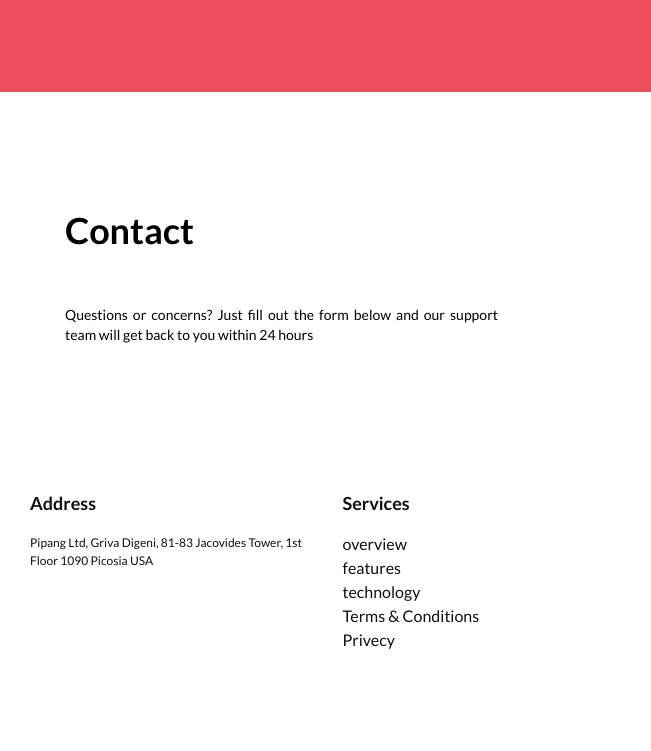
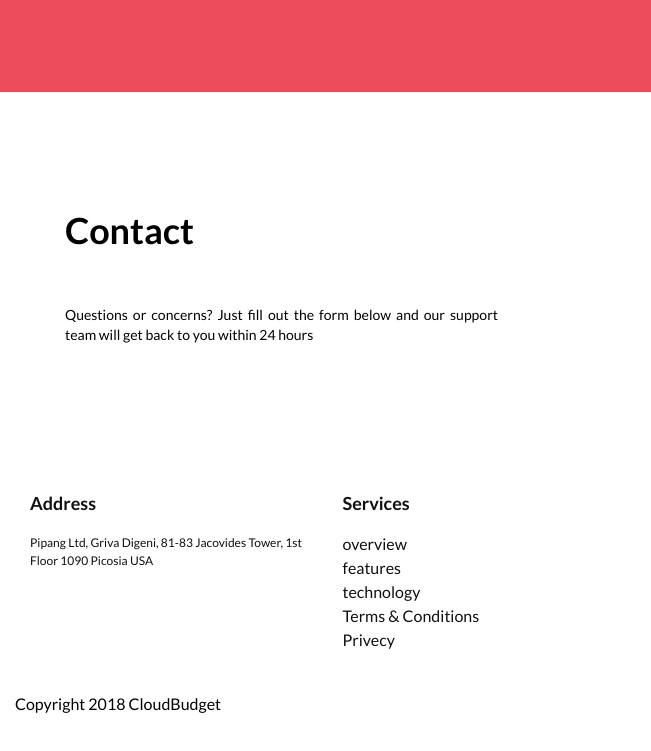
Before and after one commit to Mukhammada1i/cloudbudget, a plain HTML site: page index.html in a window 1280 px wide. Shown: the part 3059-3810 px from the top of the page, 0-651 px from the left. Before the commit the page ends 3773 px from the top, so only its background shows below. Drawn offline with Linux system fonts and the light colour scheme.

Commit message:
write copyright

```diff
--- a/css/style.css
+++ b/css/style.css
@@ -546,3 +546,6 @@ footer {
 .imgs-social {
     padding: 0 13px 0;
 }
+.copy-text{
+    margin-top: 40px;
+}
--- a/index.html
+++ b/index.html
@@ -265,6 +265,7 @@
 
 <footer id="sign-up">
     <div class="container">
+
         <div class="row">
             <div class="col-3">
                 <div class="footer-box">
@@ -323,8 +324,9 @@
                 </div>
             </div>
         </div>
+        <div class="copy-text">Copyright 2018 CloudBudget</div>
+
     </div>
-
 
 </footer>
 <script src="js/jv.js" ></script>
```
